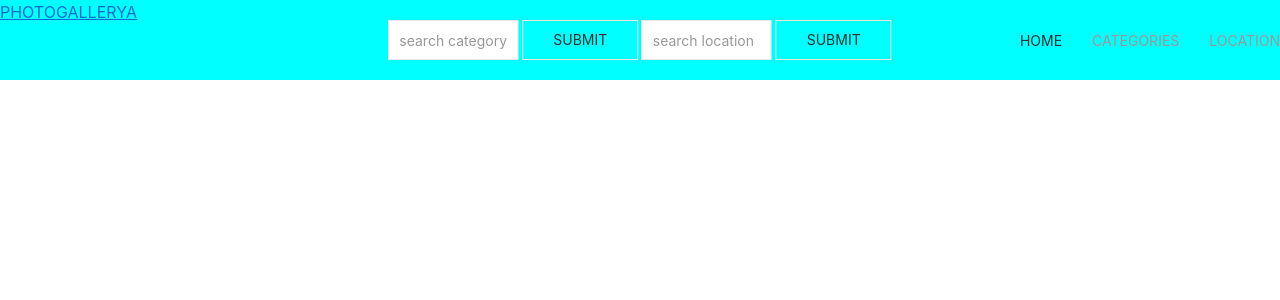
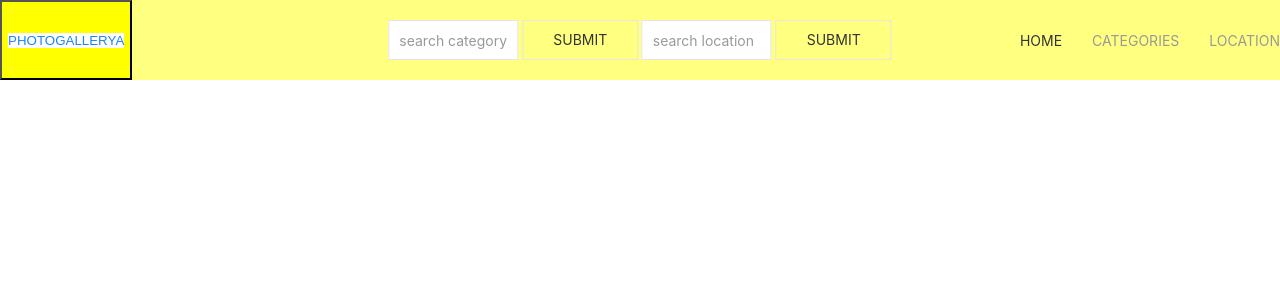
Before and after one commit to tailorv/photogalleriya, a Django app: page / in a window 1280 px wide. Shown: the top 300 px of the page. Run offline with Django 3.2, Linux system fonts and the light colour scheme; data that the repository does not hold is empty; some libraries are stand-ins or nearby versions.

Commit message:
generate uk kit for navbar

```diff
--- a/galleria/templates/navbar.html
+++ b/galleria/templates/navbar.html
@@ -7,11 +7,12 @@
 </head>
 <body>
 
-   <nav class="uk-navbar-container" style="background-color: #00ffff;" uk-navbar>
-   <a>PHOTOGALLERYA</a>
+   <nav class="uk-navbar-container" style="background-color: #ffff80;" uk-navbar>
+        <button style="background-color: #ffff00;">
+            <a style="background-color: #ffffff;" >PHOTOGALLERYA</a>
+        </button>
 
-      <div class="uk-navbar-right">
-
+          <div class="uk-navbar-right">
           <ul class="uk-navbar-nav">
               <li class="uk-active"><a href="/">HOME</a></li>
               <li>
```
